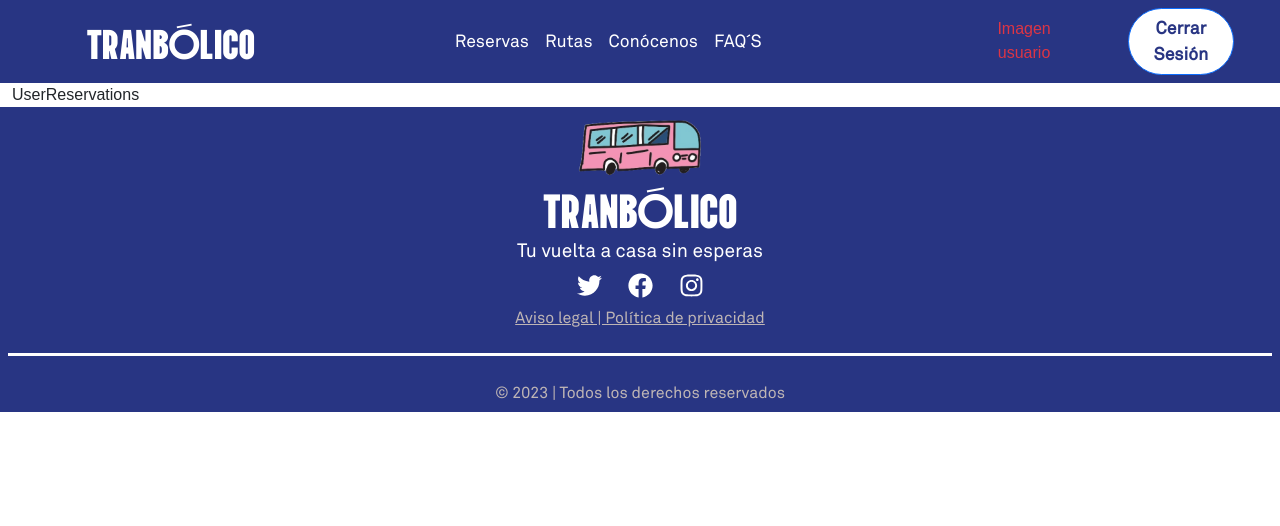
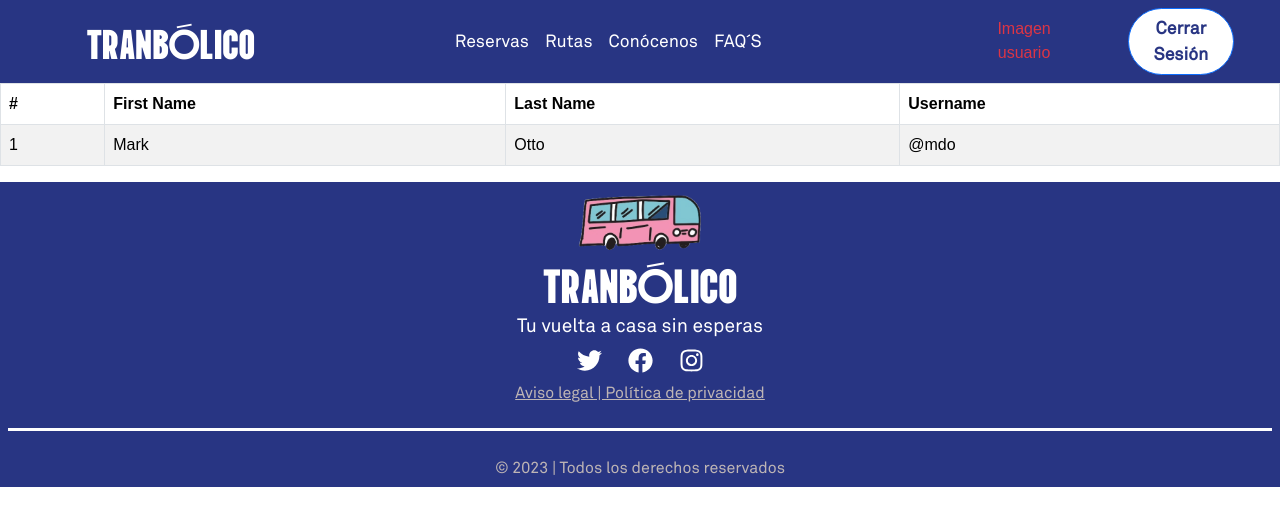
Before and after one commit to PabloVillalbaAlcaide/Tranbolico-App, a React (Vite) app in the folder Client/: page /historical in a window 1280 px wide. Shown: the top 526 px of the page. Built offline with nearby package versions, Linux system fonts and the light colour scheme; a web font is replaced by a local one.

Commit message:
El mergeo mas importante: controla el loadingdel context

```diff
--- a/Client/src/context/TranbolicoContextProvider.jsx
+++ b/Client/src/context/TranbolicoContextProvider.jsx
@@ -5,12 +5,14 @@ export const AppContext = createContext();
 
 export const TranbolicoContextProvider = ({ children }) => {
   const [globalState, setGlobalState] = useState({});
+  const [loading, setloading] = useState(true)
 
   useEffect(()=>{
     const tokenLocal = localStorage.getItem("token")
     if(tokenLocal){
       getUser(tokenLocal)
     }
+    setloading(false)
   },[])
 
   const getUser = async (token) => {
@@ -28,7 +30,7 @@ export const TranbolicoContextProvider = ({ children }) => {
 
   return (
     <>
-      <AppContext.Provider value={{globalState, setGlobalState}}>
+      <AppContext.Provider value={{globalState, setGlobalState, loading}}>
         {children}
       </AppContext.Provider>
     </>
--- a/Client/src/pages/userReservations/UserReservations.jsx
+++ b/Client/src/pages/userReservations/UserReservations.jsx
@@ -2,6 +2,7 @@ import { useContext, useEffect, useState } from "react";
 import { useOutletContext } from "react-router-dom";
 import { AppContext } from "../../context/TranbolicoContextProvider";
 import axios from "axios";
+import {Row, Table} from 'react-bootstrap'
 
 export const UserReservations = () => {
   const [reservationsList, setReservationsList] = useState([]);
@@ -28,5 +29,26 @@ export const UserReservations = () => {
     }
   };
 
-  return <div>UserReservations</div>;
+  return (
+    <Row>
+      <Table striped bordered hover>
+        <thead>
+          <tr>
+            <th>#</th>
+            <th>First Name</th>
+            <th>Last Name</th>
+            <th>Username</th>
+          </tr>
+        </thead>
+        <tbody>
+          <tr>
+            <td>1</td>
+            <td>Mark</td>
+            <td>Otto</td>
+            <td>@mdo</td>
+          </tr>
+        </tbody>
+      </Table>
+    </Row>
+  );
 };
--- a/Client/src/routes/AppRoutes.jsx
+++ b/Client/src/routes/AppRoutes.jsx
@@ -22,11 +22,15 @@ import { UserReservations } from "../pages/userReservations/UserReservations";
 import { Profile } from "../pages/profile/Profile";
 import { ErrorPage } from "../pages/errorPage/ErrorPage";
 import { EditUser } from "../pages/editUser/EditUser";
+import { useContext } from "react";
+import { AppContext } from "../context/TranbolicoContextProvider";
 
 
 export const AppRoutes = () => {
+  const {loading} = useContext(AppContext)
   return (
-    <BrowserRouter>
+    <>
+   {!loading && <BrowserRouter>
       <Row>
         <NavBarApp />
       </Row>
@@ -59,6 +63,7 @@ export const AppRoutes = () => {
       <Row>
         <Footer />
       </Row>
-    </BrowserRouter>
+    </BrowserRouter>}
+    </>
   );
 };
```
